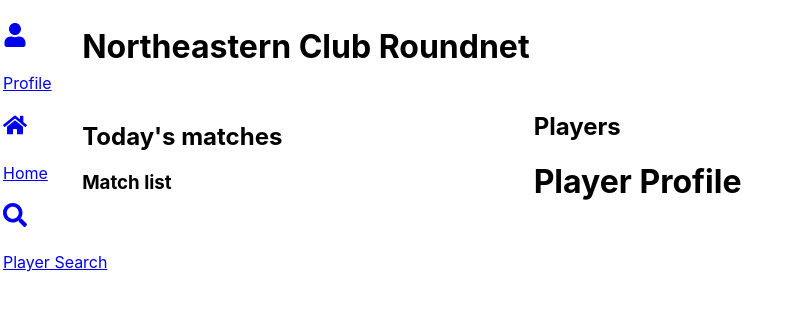
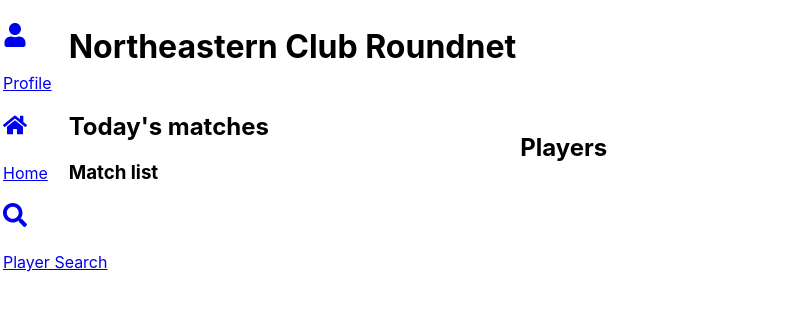
Before and after one commit to mwanderer11/final-project, a React (Create React App) app: page /#/Roundnet/Home in a window 1280 px wide. Shown: the top 310 px of the page, without its empty margins (0-801 px from the left). Built offline with nearby package versions, Linux system fonts and the light colour scheme; no server answers.

Commit message:
bootstrap

```diff
--- a/src/spikeball/Home/index.js
+++ b/src/spikeball/Home/index.js
@@ -1,5 +1,6 @@
 import Matches from "../Matches/Matches";
 import Players from "../Players/Players"
+import table from "../Players/table";
 
 function Home() {
     return (
@@ -20,7 +21,7 @@ function Home() {
                     </td>
                     <td>
                         <h2> Players </h2>
-                        <Players/>
+                        <table/>
                     </td>
                 </tr>
                 </tbody>
```
